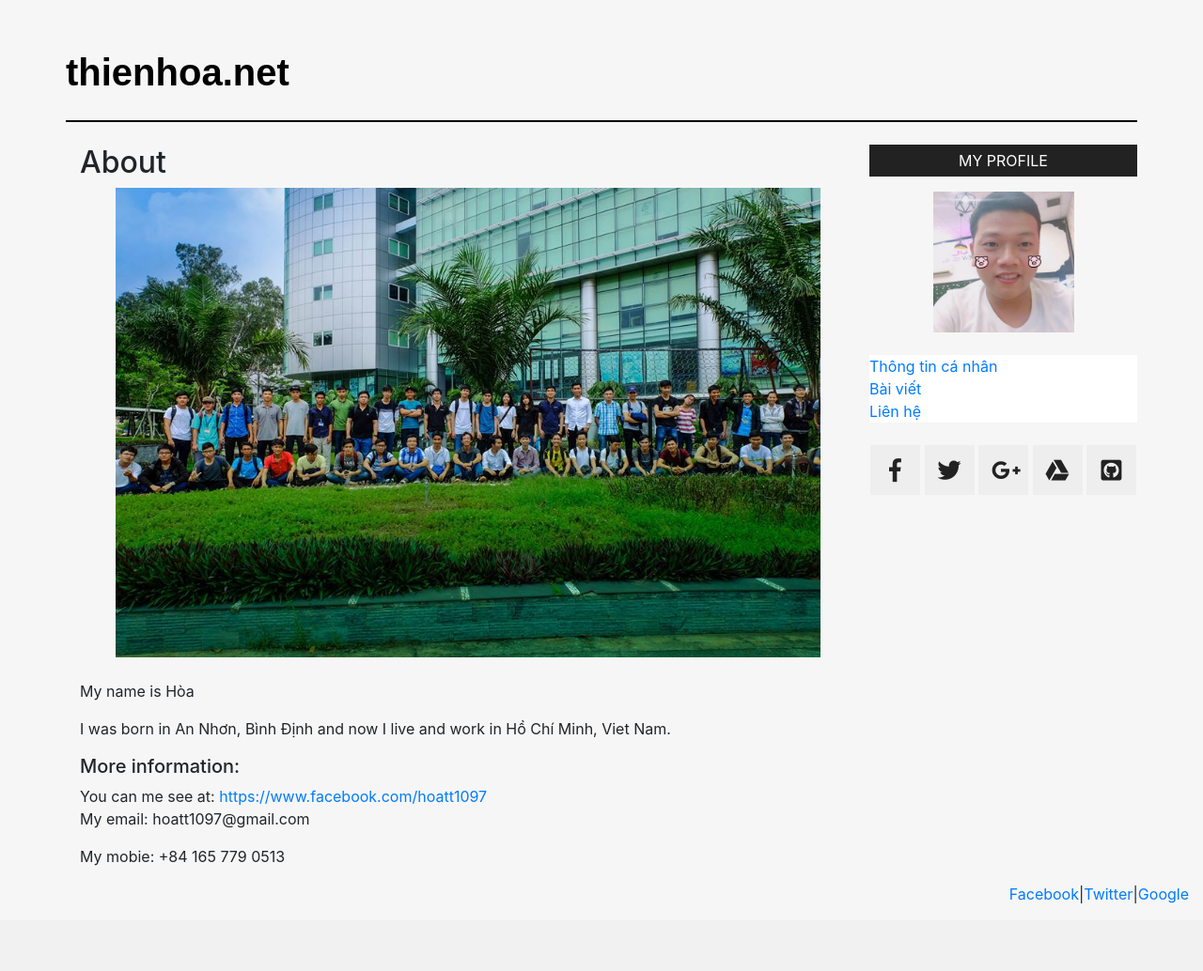
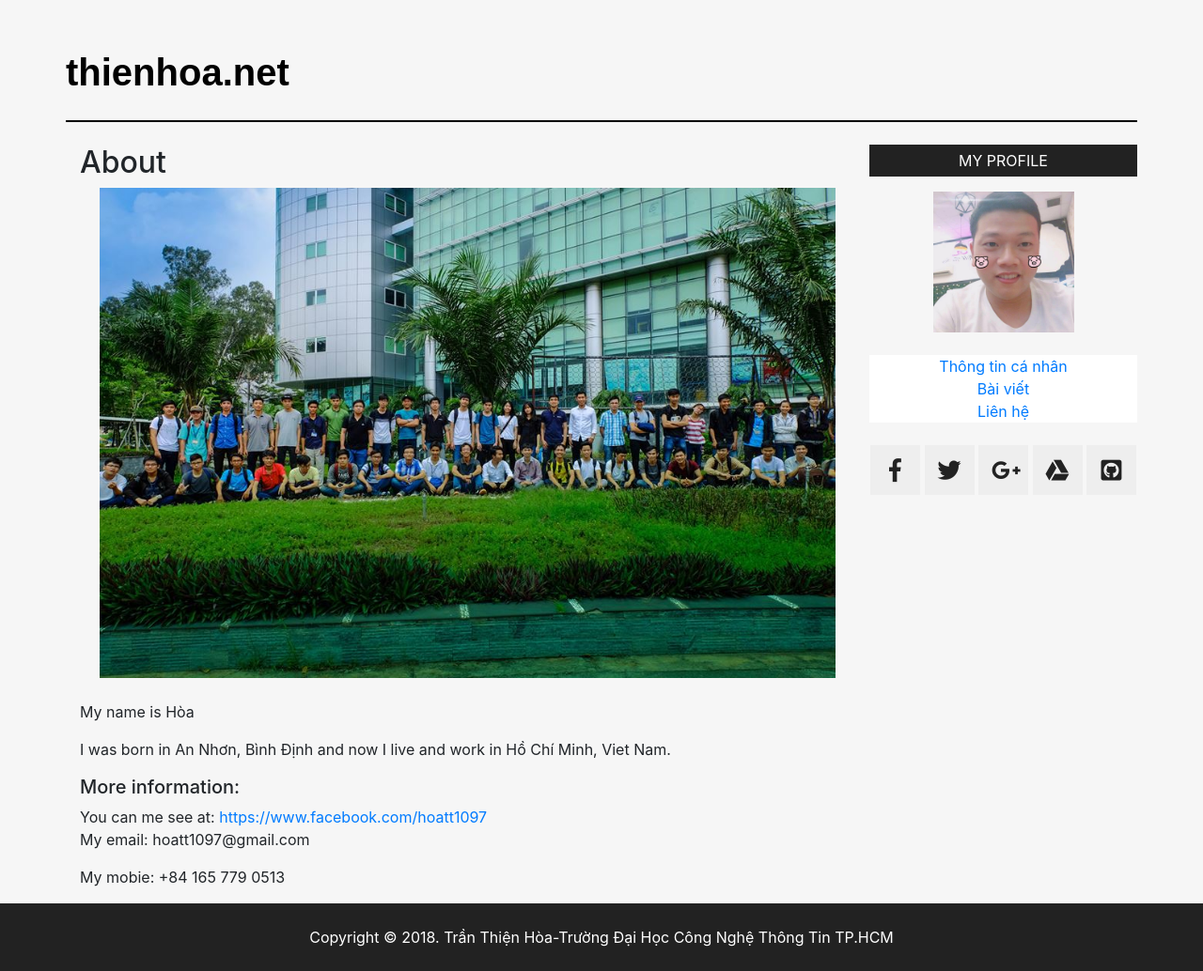
Before and after one commit to hoatt1097/pythonweb, a Django app: template myblog/home/templates/home/about.html in a window 1280 px wide. Shown: the part 54-1088 px from the top of the page at 94% size. Before the commit the page ends 1016 px from the top, so only its background shows below. Run offline with Django 3.2, Linux system fonts and the light colour scheme; the template is opened without the code that fills it, so the values that code supplies are empty; some libraries are stand-ins or nearby versions.

Commit message:
update urls and UI

```diff
--- a/myblog/home/static/css/index.css
+++ b/myblog/home/static/css/index.css
@@ -15,6 +15,8 @@ html, body {
 .bg-light {
     background-color: black !important;
     width:100vw;
+    position: fixed;
+    z-index: 999;
 }
 .navbar-toggler {
     background-color: #fff;
@@ -31,6 +33,9 @@ html, body {
 }
 .dropdown-item:hover {
     background-color: #000;
+    color: red !important;
+}
+.nav-link:hover, .navbar-brand:hover {
     color: red !important;
 }
 .title-area {
@@ -50,6 +55,7 @@ html, body {
 /*----------nav----------*/
 .nav {
     background-color: #fff;
+    text-align: center;
 }
 .myprofile {
     background-color: #222;
@@ -81,3 +87,16 @@ html, body {
     width: 1em;
     height: 1em;
 }
+
+/*footer*/
+footer {
+    background-color: #222;
+}
+.footer-content {
+    display: initial;
+}
+.footer-content p {
+    color: #fff;
+    text-align: center;
+    margin-bottom: 0;
+}
--- a/myblog/home/templates/home/about.html
+++ b/myblog/home/templates/home/about.html
@@ -6,7 +6,7 @@
     <h2>About</h2>
     <section class="image-about">
         <center>
-            <img src="/static/images/about.jpg" alt="Thiện Hòa" class="responsive-img" style="max-height:500px">
+            <img src="/static/images/about.jpg" alt="Thiện Hòa" class="responsive-img" style="width:95%;height:auto">
         </center>
     </section>
 </br>
--- a/myblog/home/templates/home/index.html
+++ b/myblog/home/templates/home/index.html
@@ -14,14 +14,14 @@
     <div class="container-fluid" style="min-height:10%">
         <div class="row">
             <nav class="navbar navbar-expand-lg navbar-light bg-light">
-                <a class="navbar-brand" href="/home">HOME</a>
+                <a class="navbar-brand" href="/">HOME</a>
                 <button class="navbar-toggler" type="button" data-toggle="collapse" data-target="#navbarSupportedContent" aria-controls="navbarSupportedContent" aria-expanded="false" aria-label="Toggle navigation">
                     <span class="navbar-toggler-icon"></span>
                 </button>
                 <div class="collapse navbar-collapse" id="navbarSupportedContent">
                     <ul class="navbar-nav mr-auto">
                         <li class="nav-item">
-                            <a class="nav-link" href="./about">ABOUT <span class="sr-only">(current)</span></a>
+                            <a class="nav-link" href="/about">ABOUT <span class="sr-only">(current)</span></a>
                         </li>
                         <li class="nav-item">
                             <a class="nav-link" href="#">WEB</a>
@@ -38,7 +38,7 @@
                             </div>
                         </li>
                         <li class="nav-item">
-                            <a class="nav-link" href="./contact">CONTACT</a>
+                            <a class="nav-link" href="/contact">CONTACT</a>
                         </li>
                     </ul>
                     <form class="form-inline my-2 my-lg-0">
@@ -49,7 +49,7 @@
             </nav>
         </div>
     </div>
-    <div class="container" style="min-height:85%">
+    <div class="container" style="min-height:82%">
         <div class="row title-area">
             <a href="/home">thienhoa.net</a>
         </div>
@@ -69,9 +69,9 @@
                 <section class="profile">
                     <div class="bs-sliderbar">
                         <ul class="nav flex-column">
-                            <li><a href="/home">Thông tin cá nhân</a></li>
-                            <li><a href="./blog">Bài viết </a></li>
-                            <li><a href="./contact">Liên hệ</a></li>
+                            <li><a href="/">Thông tin cá nhân</a></li>
+                            <li><a href="/blog">Bài viết </a></li>
+                            <li><a href="/contact">Liên hệ</a></li>
                         </ul>
                     </div>
                 </section>
@@ -84,7 +84,7 @@
                                 <li class="icon-twitter"><a href="#"><i class="fab fa-twitter"></i>                                </a></li>
                                 <li class="icon-google-plus"><a href="#"><i class="fab fa-google-plus-g"></i></a></li>
                                 <li class="icon-google-drive"><a href="#"><i class="fab fa-google-drive"></i></a></li>
-                                <li class="icon-google-drive"><a href="#"><i class="fab fa-github-square"></i></a></li>
+                                <li class="icon-google-square"><a href="https://github.com/hoatt1097"><i class="fab fa-github-square"></i></a></li>
                             </ul>
                         </center>
                     </div>
@@ -92,9 +92,9 @@
             </div>
         </div>
     </div>
-    <footer style="min-height:5%;text-align:right">
-        <div class="container-fluid">
-            <a href="https://www.facebook.com/hoatt1097">Facebook</a>|<a href="#">Twitter</a>|<a href="#">Google</a>
+    <footer style="min-height:8%;text-align:right">
+        <div class="container-fluid footer-content">
+            <p>Copyright © 2018. Trần Thiện Hòa-Trường Đại Học Công Nghệ Thông Tin TP.HCM</p>
         </div>
     </footer>
 
--- a/myblog/home/urls.py
+++ b/myblog/home/urls.py
@@ -1,7 +1,7 @@
 from django.conf.urls import url
 from . import views
 urlpatterns = [
-    url('^$',views.index),
-    url('contact/$', views.contact),
-    url('about/$',views.about),
+    url(r'^$',views.index),
+    url(r'contact/$', views.contact),
+    url(r'about/$',views.about),
 ]
--- a/myblog/myblog/urls.py
+++ b/myblog/myblog/urls.py
@@ -18,5 +18,5 @@ from django.contrib import admin
 
 urlpatterns = [
     url(r'^admin/', admin.site.urls),
-    url(r'^home/', include('home.urls')),
+    url(r'', include('home.urls')),
 ]
```
Also changed, not shown: myblog/home/templates/home/trail.html (added).
